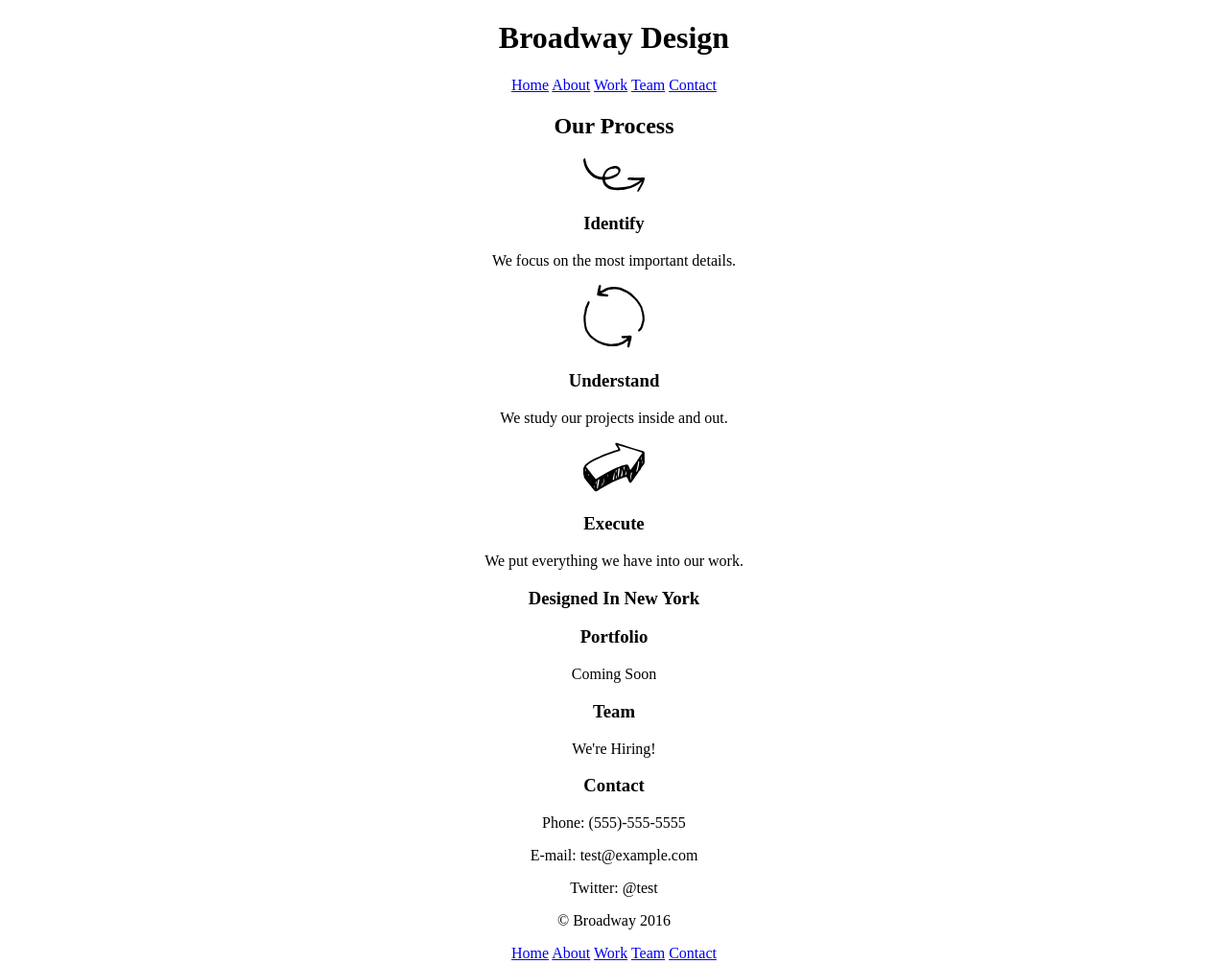
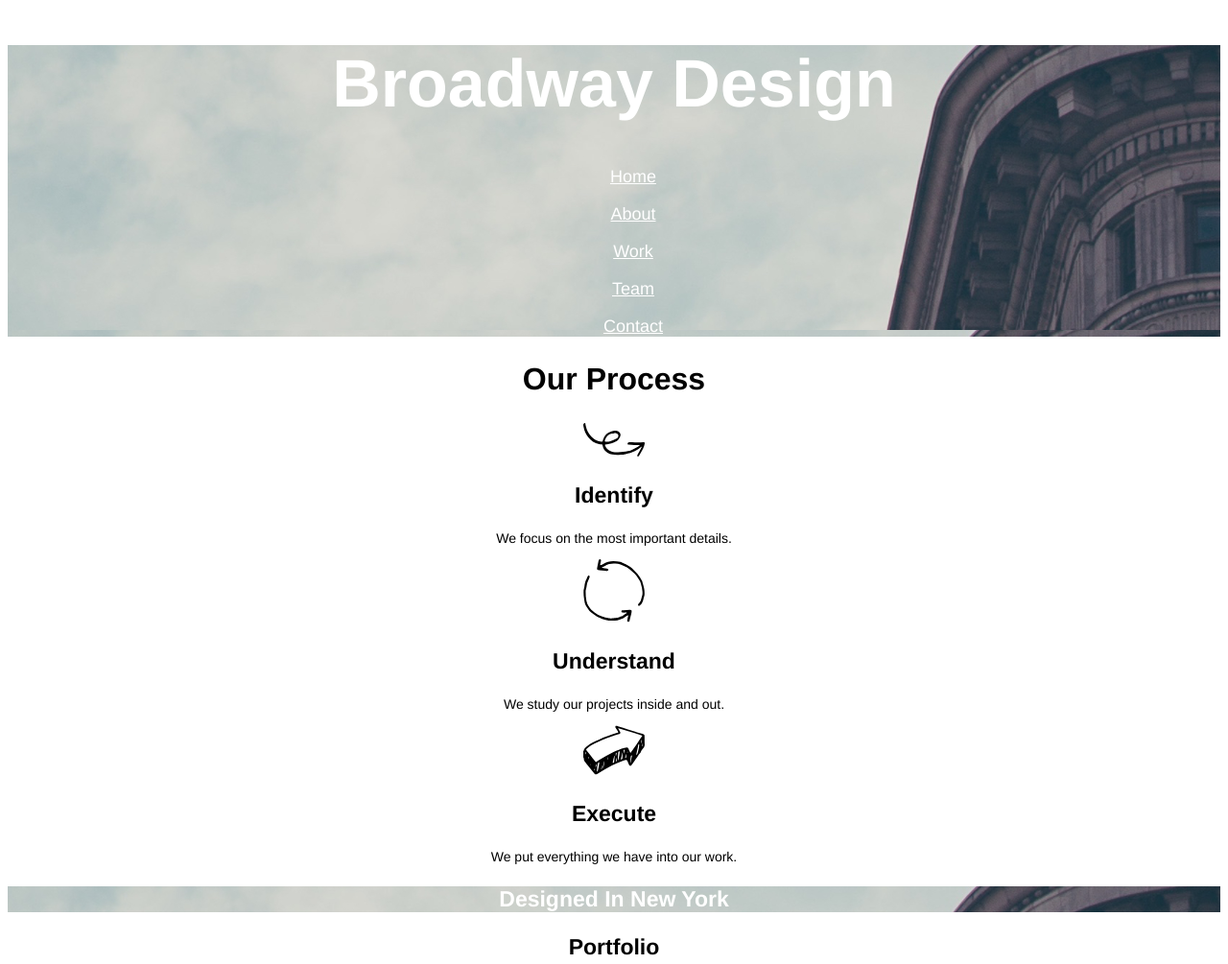
Before and after one commit to YardPer/u3p2_broadwayDesign, a plain HTML site: page index.html in a window 1280 px wide. Shown: the top 1005 px of the page at 96% size. Drawn offline with Linux system fonts and the light colour scheme.

Commit message:
Complete initial CSS styling

```diff
--- a/index.html
+++ b/index.html
@@ -10,13 +10,13 @@
     <!-- Main Header  -->
     <div class="headerSpace">
       <h1>Broadway Design</h1>
-      <nav>
-        <a href="#">Home</a>
-        <a href="#">About</a>
-        <a href="#">Work</a>
-        <a href="#">Team</a>
-        <a href="#">Contact</a>
-      </nav>
+        <ul>
+          <li><a href="#">Home</a><br></li><br>
+          <li><a href="#">About</a><br></li><br>
+          <li><a href="#">Work</a><br></li><br>
+          <li><a href="#">Team</a><br></li><br>
+          <li><a href="#">Contact</a><br></li>
+        </ul>
     </div>
 
     <!-- First Section  -->
--- a/resources/css/style.css
+++ b/resources/css/style.css
@@ -1,3 +1,47 @@
 body {
   text-align: center;
+  font-family: Helvetica;
 }
+
+.headerSpace {
+  background-image: url("../images/the-flatiron-building.png");
+  color: white;
+}
+
+ul {
+  list-style-type: none;
+}
+
+ul a {
+  font-size: 18px;
+  color: white;
+}
+
+h1, h2, h3 {
+  font-weight: bold;
+}
+
+h1 {
+  font-size: 70px;
+}
+
+h2 {
+  font-size: 32px;
+}
+
+h3 {
+  font-size: 23px;
+}
+
+p {
+  font-size: 14px;
+}
+
+#footer, #footer nav a {
+  background-color: dimgray;
+  color: white;
+}
+
+#footer p {
+  font-size: 11px;
+}
```
